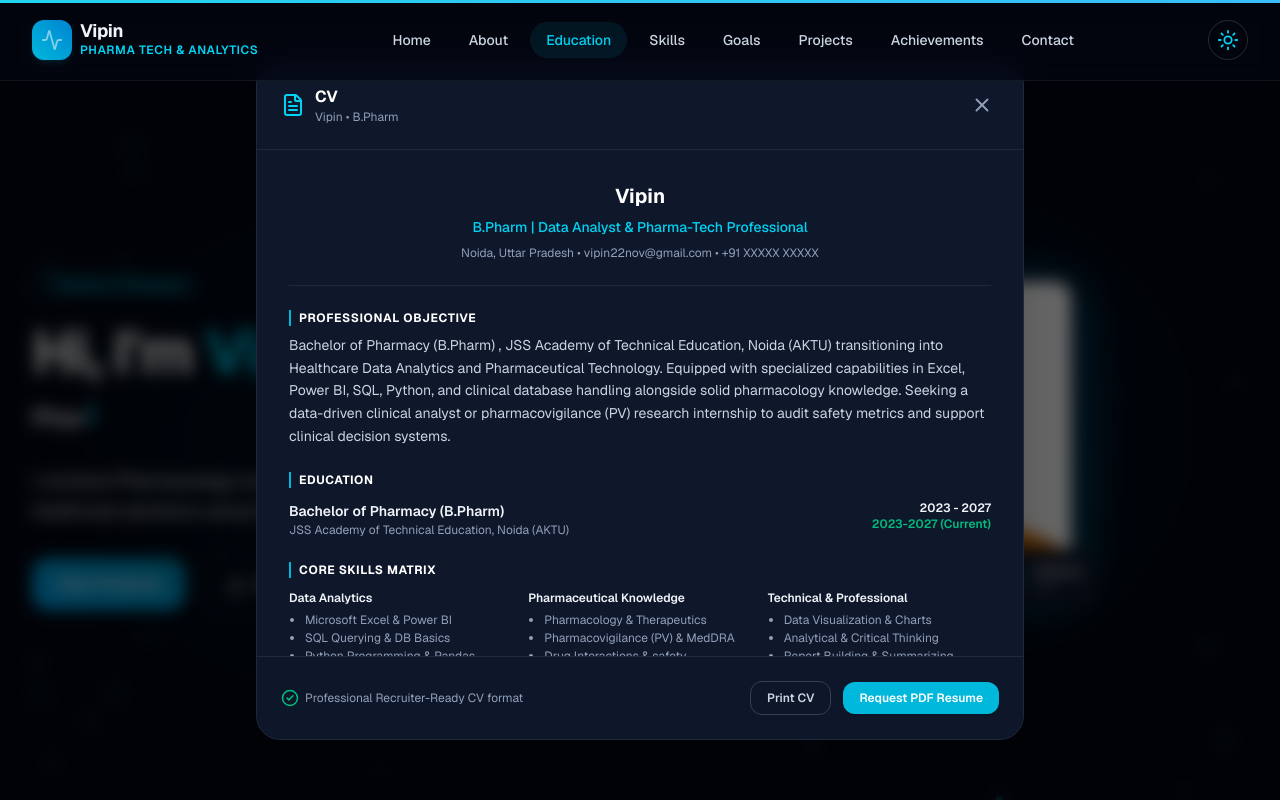
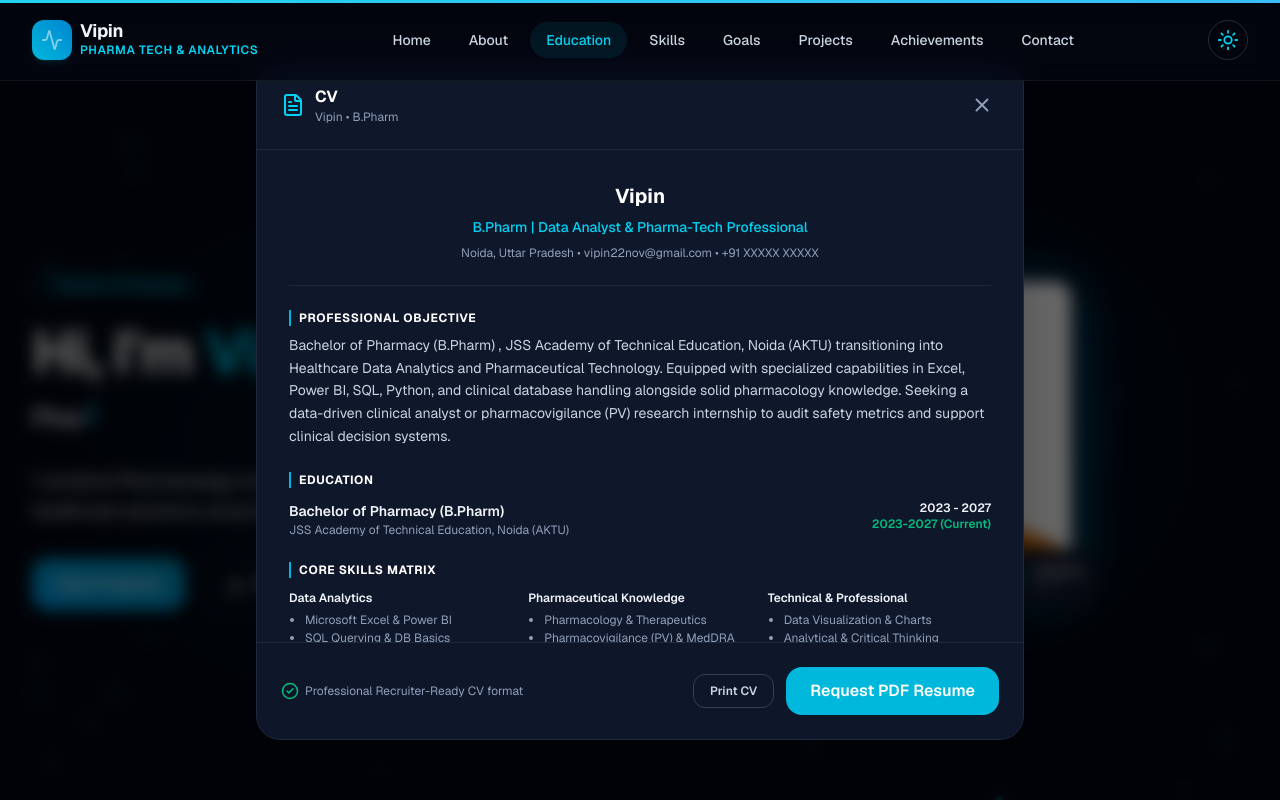
Before and after one commit to VipinPrajapati22/Vipin_Portfolio, a Next.js app: page / in a window 1280 px wide. Both pictures are taken after a click on the button "Download CV". Shown: the top 800 px of the page. Built offline with nearby package versions, Linux system fonts and the light colour scheme.

Commit message:
Fixed cv

```diff
--- a/src/components/Hero.tsx
+++ b/src/components/Hero.tsx
@@ -453,21 +453,22 @@ export default function Hero() {
 
                 <div className="flex w-full sm:w-auto items-center gap-3">
                   <button
-                    onClick={() => {
-                      // Trigger a print window of the content
-                      window.print();
+                   onClick={() => {
+  const pdfWindow = window.open('/CV.pdf');
+  pdfWindow?.print();
                     }}
                     className="w-full sm:w-auto px-4 py-2 border border-solid border-slate-200 dark:border-slate-700 rounded-xl hover:bg-slate-100 dark:hover:bg-slate-800 text-slate-700 dark:text-slate-300 text-xs font-semibold cursor-pointer text-center"
                   >
                     Print CV
                   </button>
 
-                  <a
-                    href="mailto:vipin22nov@gmail.com?subject=Requesting Vipin's Resume/CV"
-                    className="w-full sm:w-auto px-4 py-2 bg-sky-600 dark:bg-cyan-500 text-white rounded-xl hover:bg-sky-700 dark:hover:bg-cyan-600 text-xs font-semibold cursor-pointer text-center shadow-sm"
-                  >
-                    Request PDF Resume
-                  </a>
+               <a
+  href="/CV.pdf"
+  download="Vipin_CV.pdf"
+  className="px-6 py-3 rounded-2xl bg-cyan-500 text-white font-semibold hover:bg-cyan-600 transition-all"
+>
+  Request PDF Resume
+</a>
                 </div>
               </div>
 
```
Also changed, not shown: 1 other file (tests, documents, lock files or other folders).
